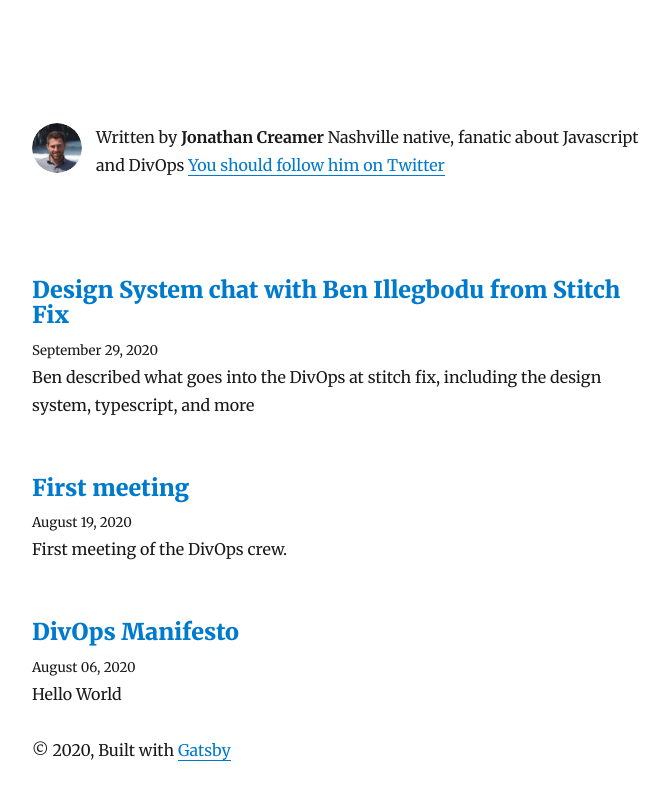
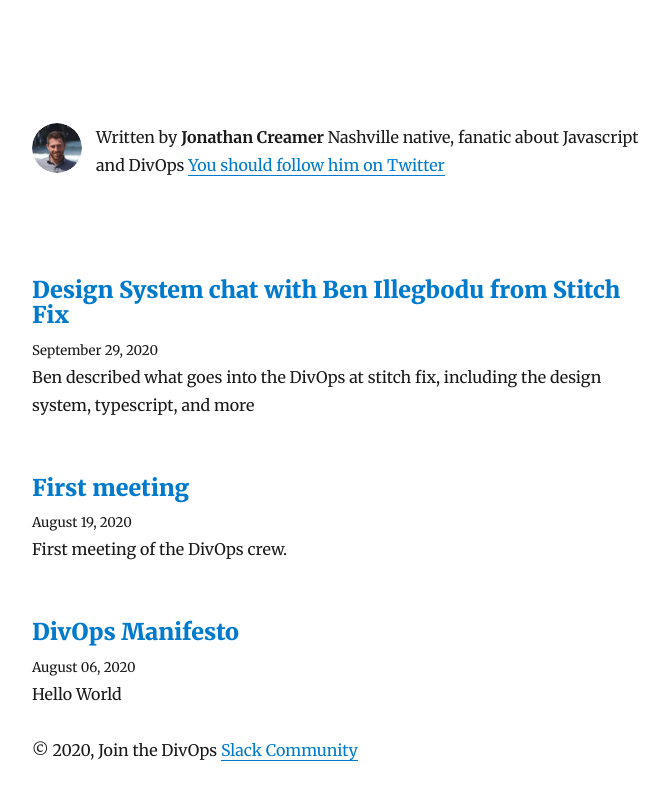
Before and after one commit to divopsdevs/divopsdevs.github.io, a Gatsby site: page / in a window 1280 px wide. Shown: the part 632-1432 px from the top of the page, without its empty margins (293-962 px from the left). Built offline with nearby package versions, Linux system fonts and the light colour scheme; Gatsby itself is replaced by a stand-in of ours; some packages are replaced by stand-ins of ours.

Commit message:
add link to slack

```diff
--- a/src/components/layout.js
+++ b/src/components/layout.js
@@ -59,9 +59,9 @@ const Layout = ({ location, title, children }) => {
       <header>{header}</header>
       <main>{children}</main>
       <footer>
-        © {new Date().getFullYear()}, Built with
+        © {new Date().getFullYear()}, Join the DivOps
         {` `}
-        <a href="https://www.gatsbyjs.org">Gatsby</a>
+        <a href="https://join.slack.com/t/divopsdevs/shared_invite/enQtOTcxMjQ5MzUxMjcwLWIwNGQzMmRjNjkwMWNjNmEyMjY0ZmRjNzRkNzgzMTgxNjJiNjNlZTg2MmIzYmQyOTg1MmEzOWJjMWZiN2IxMWE">Slack Community</a>
       </footer>
     </div>
   )
```
